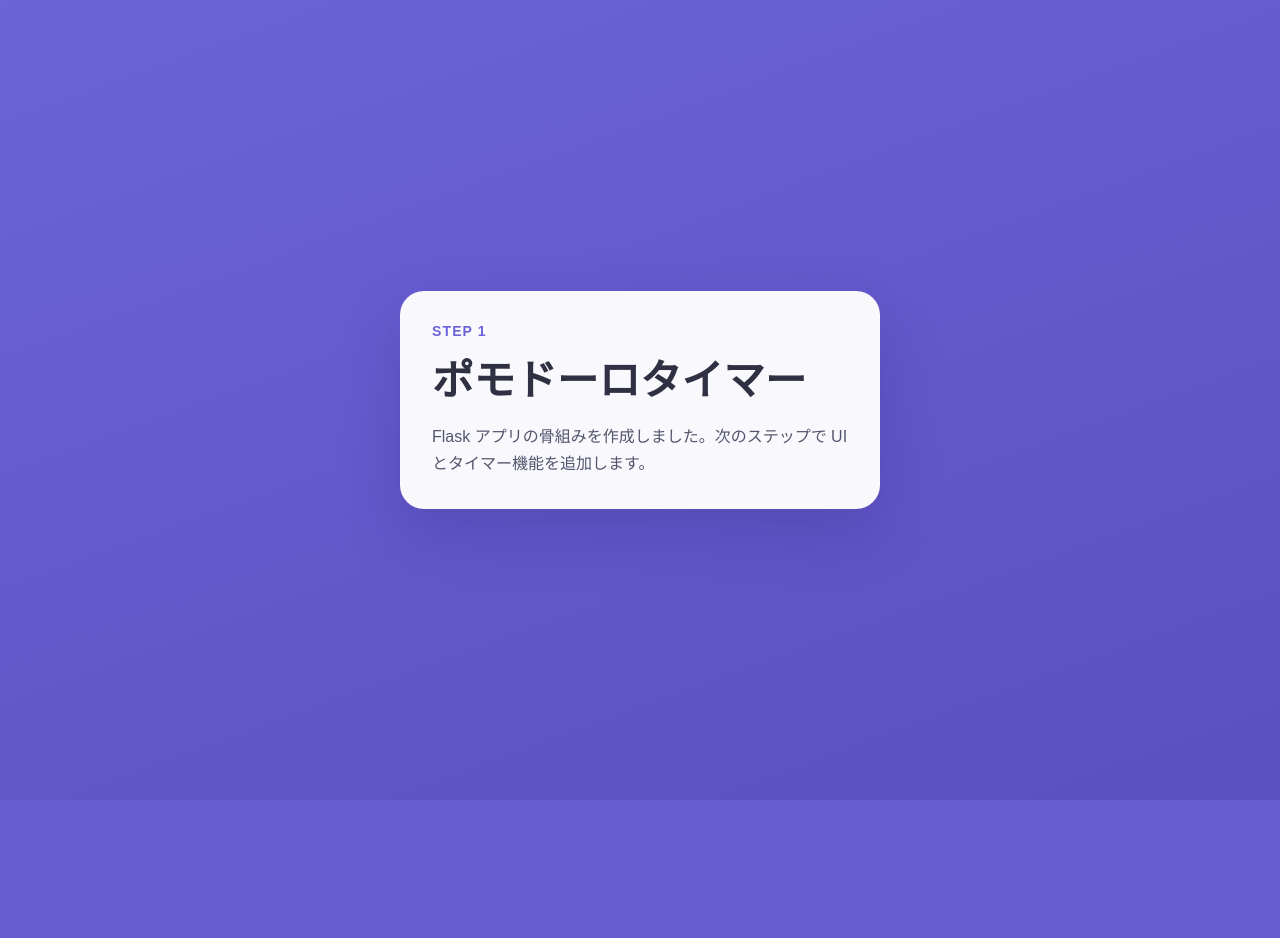
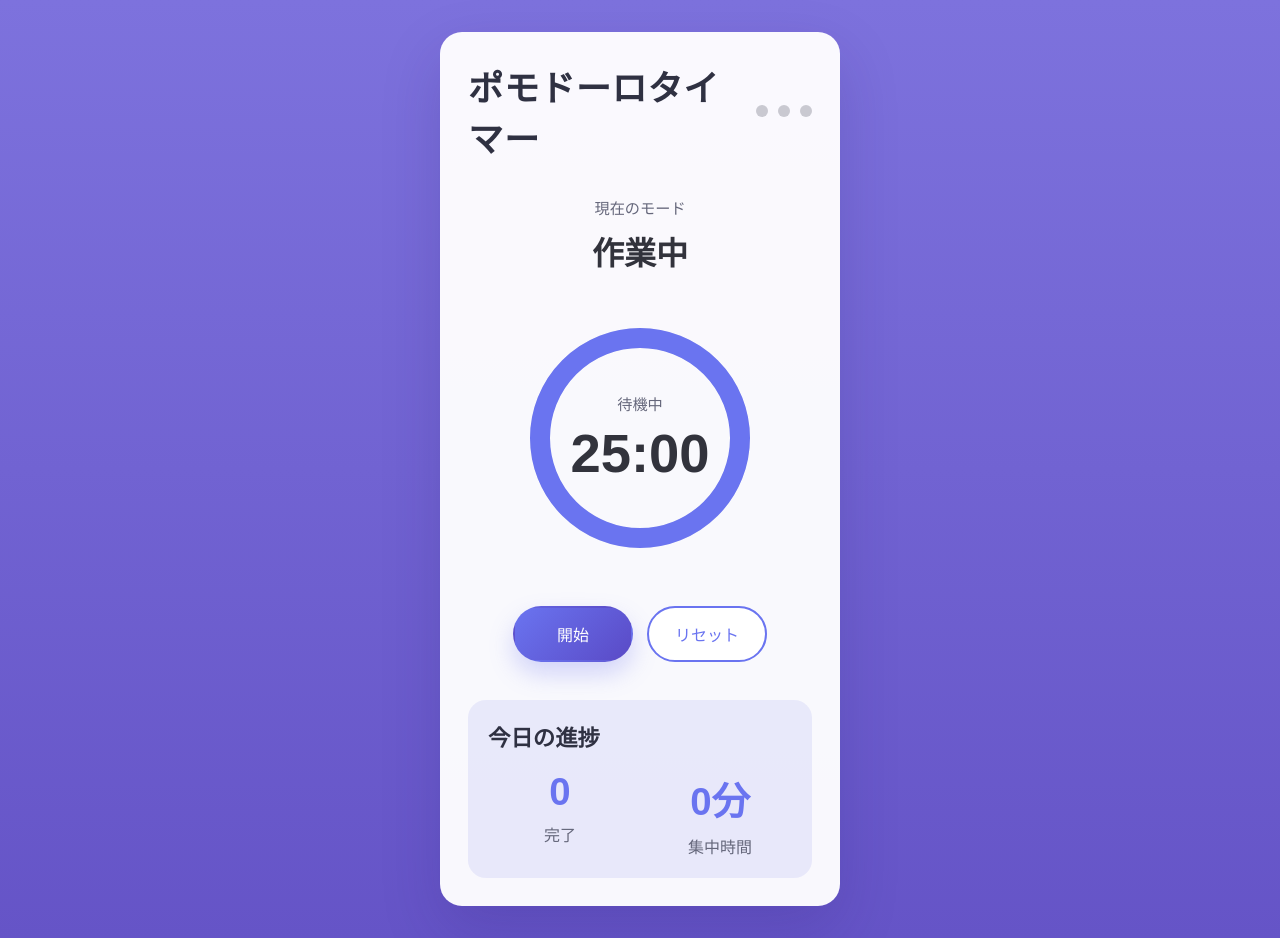
Before and after one commit to ZerA-one/2026-Github-Copilot-Workshop-Python, a Flask app: page / in a window 1280 px wide. Before the commit the page ends 800 px from the top, so only its background shows below. Run offline with Flask 3, Linux system fonts and the light colour scheme.

Commit message:
feat: add pomodoro client state persistence
Agent-Logs-Url: https://github.com/ZerA-one/2026-Github-Copilot-Workshop-Python/sessions/48117a49-7c44-411c-b8d6-b0d49ad2fa96

Co-authored-by: ZerA-one <63224232+ZerA-one@users.noreply.github.com>

```diff
--- a/1.pomodoro/static/css/style.css
+++ b/1.pomodoro/static/css/style.css
@@ -1,8 +1,18 @@
 :root {
     color-scheme: light;
     font-family: "Noto Sans JP", "Hiragino Sans", sans-serif;
-    background: linear-gradient(160deg, #6c63d9 0%, #5b50bf 100%);
+    background: linear-gradient(180deg, #7d72dd 0%, #6554c7 100%);
     color: #2f3142;
+    --page-bg-start: #7d72dd;
+    --page-bg-end: #6554c7;
+    --card-bg: rgba(255, 255, 255, 0.96);
+    --sub-card-bg: rgba(110, 117, 226, 0.12);
+    --primary: #6a74f0;
+    --primary-dark: #5a4ac6;
+    --text-main: #32333c;
+    --text-muted: #65677b;
+    --track: #e8ebf1;
+    --shadow: 0 24px 60px rgba(44, 29, 112, 0.18);
 }
 
 * {
@@ -12,40 +22,209 @@
 body {
     margin: 0;
     min-height: 100vh;
+    background: linear-gradient(180deg, var(--page-bg-start) 0%, var(--page-bg-end) 100%);
+}
+
+button {
+    font: inherit;
 }
 
 .page-shell {
     display: grid;
     min-height: 100vh;
     place-items: center;
-    padding: 24px;
+    padding: 32px 20px;
 }
 
-.card {
-    width: min(100%, 480px);
-    padding: 32px;
-    border-radius: 24px;
-    background: rgba(255, 255, 255, 0.96);
-    box-shadow: 0 24px 60px rgba(44, 29, 112, 0.22);
+.app-card {
+    width: min(100%, 400px);
+    padding: 28px;
+    border-radius: 22px;
+    background: var(--card-bg);
+    box-shadow: var(--shadow);
 }
 
-.eyebrow {
-    margin: 0 0 8px;
-    font-size: 0.875rem;
-    font-weight: 700;
-    letter-spacing: 0.08em;
-    text-transform: uppercase;
-    color: #6c63d9;
+.window-bar {
+    display: flex;
+    align-items: center;
+    justify-content: space-between;
+    gap: 16px;
 }
 
-h1 {
+.window-bar h1 {
     margin: 0;
-    font-size: clamp(2rem, 4vw, 2.6rem);
+    font-size: clamp(1.8rem, 4vw, 2.2rem);
+    letter-spacing: 0.02em;
 }
 
-.lead {
-    margin: 16px 0 0;
-    font-size: 1rem;
-    line-height: 1.7;
-    color: #53566d;
+.window-actions {
+    display: flex;
+    gap: 10px;
 }
+
+.window-actions span {
+    width: 12px;
+    height: 12px;
+    border-radius: 50%;
+    background: rgba(47, 49, 66, 0.24);
+}
+
+.timer-section {
+    margin-top: 34px;
+    text-align: center;
+}
+
+.mode-heading {
+    margin: 0;
+    font-size: 0.95rem;
+    color: var(--text-muted);
+}
+
+.current-mode {
+    margin: 10px 0 0;
+    font-size: 2rem;
+    font-weight: 700;
+    color: var(--text-main);
+}
+
+.timer-visual {
+    position: relative;
+    width: min(100%, 280px);
+    margin: 24px auto 0;
+}
+
+.progress-ring {
+    display: block;
+    width: 100%;
+    height: auto;
+    transform: rotate(-90deg);
+}
+
+.progress-ring-track,
+.progress-ring-value {
+    fill: none;
+    stroke-width: 20;
+}
+
+.progress-ring-track {
+    stroke: var(--track);
+}
+
+.progress-ring-value {
+    stroke: var(--primary);
+    stroke-linecap: round;
+    transition: stroke-dashoffset 0.2s ease;
+}
+
+.timer-readout {
+    position: absolute;
+    inset: 0;
+    display: grid;
+    place-content: center;
+    gap: 8px;
+}
+
+.session-status {
+    margin: 0;
+    font-size: 0.95rem;
+    color: var(--text-muted);
+}
+
+.remaining-time {
+    margin: 0;
+    font-size: clamp(2.8rem, 9vw, 3.4rem);
+    font-weight: 700;
+    color: var(--text-main);
+}
+
+.actions {
+    display: flex;
+    justify-content: center;
+    gap: 14px;
+    margin-top: 28px;
+    flex-wrap: wrap;
+}
+
+.button {
+    min-width: 120px;
+    padding: 14px 24px;
+    border-radius: 999px;
+    border: 2px solid transparent;
+    cursor: pointer;
+    transition: transform 0.15s ease, box-shadow 0.15s ease, opacity 0.15s ease;
+}
+
+.button:hover {
+    transform: translateY(-1px);
+}
+
+.button:disabled {
+    cursor: default;
+    opacity: 0.55;
+    transform: none;
+}
+
+.button-primary {
+    color: #ffffff;
+    background: linear-gradient(135deg, var(--primary) 0%, var(--primary-dark) 100%);
+    box-shadow: 0 12px 24px rgba(106, 116, 240, 0.28);
+}
+
+.button-secondary {
+    color: var(--primary);
+    background: #ffffff;
+    border-color: var(--primary);
+}
+
+.stats-card {
+    margin-top: 38px;
+    padding: 20px;
+    border-radius: 18px;
+    background: var(--sub-card-bg);
+}
+
+.stats-card h2 {
+    margin: 0;
+    font-size: 1.4rem;
+}
+
+.stats-grid {
+    display: grid;
+    grid-template-columns: repeat(2, minmax(0, 1fr));
+    gap: 16px;
+    margin-top: 18px;
+}
+
+.stat-item {
+    text-align: center;
+}
+
+.stat-value {
+    margin: 0;
+    font-size: clamp(2rem, 6vw, 2.4rem);
+    font-weight: 700;
+    color: var(--primary);
+}
+
+.stat-label {
+    margin: 8px 0 0;
+    color: var(--text-muted);
+}
+
+@media (max-width: 520px) {
+    .app-card {
+        padding: 22px;
+    }
+
+    .window-bar {
+        align-items: flex-start;
+    }
+
+    .window-bar h1 {
+        font-size: 1.9rem;
+    }
+
+    .stats-grid {
+        grid-template-columns: 1fr;
+    }
+}
--- a/1.pomodoro/static/js/pomodoro-state.js
+++ b/1.pomodoro/static/js/pomodoro-state.js
@@ -1 +1,164 @@
-// Step 4 で画面状態と localStorage 復元を実装する。
+(function () {
+    const STORAGE_KEY = "pomodoro.timer.state.v1";
+    const VALID_MODES = new Set(["work", "shortBreak", "longBreak"]);
+    const VALID_SESSION_STATUSES = new Set(["idle", "running", "paused", "finished"]);
+    const DEFAULT_DURATIONS = {
+        work: 25 * 60,
+        shortBreak: 5 * 60,
+        longBreak: 15 * 60,
+    };
+
+    const subscribers = new Set();
+    let state = createDefaultState();
+
+    function createDefaultState() {
+        return {
+            mode: "work",
+            remainingSeconds: DEFAULT_DURATIONS.work,
+            durationSeconds: DEFAULT_DURATIONS.work,
+            sessionStatus: "idle",
+            completedCount: 0,
+            focusedSeconds: 0,
+            endTimestamp: null,
+            completedForCurrentRun: false,
+        };
+    }
+
+    function getStorage() {
+        try {
+            return window.localStorage;
+        } catch (error) {
+            return null;
+        }
+    }
+
+    function getDefaultDuration(mode) {
+        return DEFAULT_DURATIONS[mode] || DEFAULT_DURATIONS.work;
+    }
+
+    function toNonNegativeInteger(value, fallback) {
+        if (!Number.isFinite(value)) {
+            return fallback;
+        }
+
+        return Math.max(0, Math.floor(value));
+    }
+
+    function sanitizeState(candidate) {
+        if (!candidate || typeof candidate !== "object" || Array.isArray(candidate)) {
+            return createDefaultState();
+        }
+
+        const mode = VALID_MODES.has(candidate.mode) ? candidate.mode : "work";
+        const durationSeconds = toNonNegativeInteger(candidate.durationSeconds, getDefaultDuration(mode)) || getDefaultDuration(mode);
+        const remainingSeconds = Math.min(
+            toNonNegativeInteger(candidate.remainingSeconds, durationSeconds),
+            durationSeconds
+        );
+        const sessionStatus = VALID_SESSION_STATUSES.has(candidate.sessionStatus)
+            ? candidate.sessionStatus
+            : "idle";
+        const completedCount = toNonNegativeInteger(candidate.completedCount, 0);
+        const focusedSeconds = toNonNegativeInteger(candidate.focusedSeconds, 0);
+        const endTimestamp = Number.isFinite(candidate.endTimestamp)
+            ? Math.floor(candidate.endTimestamp)
+            : null;
+
+        return {
+            mode,
+            remainingSeconds,
+            durationSeconds,
+            sessionStatus,
+            completedCount,
+            focusedSeconds,
+            endTimestamp,
+            completedForCurrentRun: Boolean(candidate.completedForCurrentRun),
+        };
+    }
+
+    function persistState() {
+        const storage = getStorage();
+
+        if (!storage) {
+            return;
+        }
+
+        try {
+            storage.setItem(STORAGE_KEY, JSON.stringify(state));
+        } catch (error) {
+            // localStorage が利用できない場合はメモリ上だけで継続する。
+        }
+    }
+
+    function emitChange() {
+        const snapshot = getState();
+        subscribers.forEach((listener) => listener(snapshot));
+    }
+
+    function getState() {
+        return { ...state };
+    }
+
+    function replaceState(nextState) {
+        state = sanitizeState(nextState);
+        persistState();
+        emitChange();
+        return getState();
+    }
+
+    function updateState(partialState) {
+        return replaceState({ ...state, ...partialState });
+    }
+
+    function loadState() {
+        const storage = getStorage();
+
+        if (!storage) {
+            state = createDefaultState();
+            return getState();
+        }
+
+        try {
+            const storedValue = storage.getItem(STORAGE_KEY);
+
+            if (!storedValue) {
+                state = createDefaultState();
+                persistState();
+                return getState();
+            }
+
+            state = sanitizeState(JSON.parse(storedValue));
+        } catch (error) {
+            state = createDefaultState();
+
+            try {
+                storage.removeItem(STORAGE_KEY);
+            } catch (storageError) {
+                // 破損データ削除ができなくてもデフォルト状態で継続する。
+            }
+
+            persistState();
+        }
+
+        return getState();
+    }
+
+    function subscribe(listener) {
+        subscribers.add(listener);
+
+        return function unsubscribe() {
+            subscribers.delete(listener);
+        };
+    }
+
+    window.PomodoroState = {
+        DEFAULT_DURATIONS,
+        createDefaultState,
+        getDefaultDuration,
+        getState,
+        loadState,
+        replaceState,
+        subscribe,
+        updateState,
+    };
+})();
--- a/1.pomodoro/static/js/pomodoro-ui.js
+++ b/1.pomodoro/static/js/pomodoro-ui.js
@@ -1 +1,96 @@
-// Step 2 で UI 描画ロジックを実装する。
+(function () {
+    const MODE_LABELS = {
+        work: "作業中",
+        shortBreak: "短い休憩",
+        longBreak: "長い休憩",
+    };
+
+    const SESSION_STATUS_LABELS = {
+        idle: "待機中",
+        running: "進行中",
+        paused: "一時停止中",
+        finished: "完了",
+    };
+
+    let elements = null;
+
+    function formatTime(totalSeconds) {
+        const minutes = Math.floor(totalSeconds / 60);
+        const seconds = totalSeconds % 60;
+
+        return String(minutes).padStart(2, "0") + ":" + String(seconds).padStart(2, "0");
+    }
+
+    function formatFocusedTime(totalSeconds) {
+        const totalMinutes = Math.floor(totalSeconds / 60);
+        const hours = Math.floor(totalMinutes / 60);
+        const minutes = totalMinutes % 60;
+
+        if (hours > 0) {
+            return `${hours}時間${minutes}分`;
+        }
+
+        return `${totalMinutes}分`;
+    }
+
+    function calculateProgressOffset(state) {
+        const radius = Number(elements.progressRing.getAttribute("r"));
+        const circumference = 2 * Math.PI * radius;
+        const duration = Math.max(state.durationSeconds, 1);
+        const progressRatio = Math.max(0, Math.min(1, state.remainingSeconds / duration));
+
+        elements.progressRing.style.strokeDasharray = String(circumference);
+        return circumference * (1 - progressRatio);
+    }
+
+    function getStartButtonLabel(sessionStatus) {
+        if (sessionStatus === "running") {
+            return "一時停止";
+        }
+
+        if (sessionStatus === "paused") {
+            return "再開";
+        }
+
+        return "開始";
+    }
+
+    function render(state) {
+        if (!elements) {
+            return;
+        }
+
+        elements.currentMode.textContent = MODE_LABELS[state.mode] || MODE_LABELS.work;
+        elements.sessionStatus.textContent = SESSION_STATUS_LABELS[state.sessionStatus] || SESSION_STATUS_LABELS.idle;
+        elements.remainingTime.textContent = formatTime(state.remainingSeconds);
+        elements.completedCount.textContent = String(state.completedCount);
+        elements.focusedTime.textContent = formatFocusedTime(state.focusedSeconds);
+        elements.startButton.textContent = getStartButtonLabel(state.sessionStatus);
+        elements.progressRing.style.strokeDashoffset = String(calculateProgressOffset(state));
+    }
+
+    function init() {
+        elements = {
+            currentMode: document.getElementById("current-mode"),
+            sessionStatus: document.getElementById("session-status"),
+            remainingTime: document.getElementById("remaining-time"),
+            progressRing: document.getElementById("progress-ring"),
+            completedCount: document.getElementById("completed-count"),
+            focusedTime: document.getElementById("focused-time"),
+            startButton: document.getElementById("start-button"),
+            resetButton: document.getElementById("reset-button"),
+        };
+
+        if (!window.PomodoroState) {
+            return;
+        }
+
+        window.PomodoroState.subscribe(render);
+        render(window.PomodoroState.getState());
+    }
+
+    window.PomodoroUI = {
+        init,
+        render,
+    };
+})();
--- a/1.pomodoro/static/js/timer-engine.js
+++ b/1.pomodoro/static/js/timer-engine.js
@@ -1 +1,165 @@
-// Step 3 でタイマーエンジンを実装する。
+(function () {
+    const TICK_INTERVAL_MS = 250;
+    let timerId = null;
+
+    function now() {
+        return Date.now();
+    }
+
+    function clearTimer() {
+        if (timerId !== null) {
+            window.clearInterval(timerId);
+            timerId = null;
+        }
+    }
+
+    function calculateRemainingSeconds(endTimestamp) {
+        return Math.max(0, Math.ceil((endTimestamp - now()) / 1000));
+    }
+
+    function completeSession() {
+        clearTimer();
+
+        const currentState = window.PomodoroState.getState();
+        const nextState = {
+            sessionStatus: "finished",
+            remainingSeconds: 0,
+            endTimestamp: null,
+        };
+
+        if (currentState.mode === "work" && !currentState.completedForCurrentRun) {
+            nextState.completedCount = currentState.completedCount + 1;
+            nextState.focusedSeconds = currentState.focusedSeconds + currentState.durationSeconds;
+            nextState.completedForCurrentRun = true;
+        }
+
+        window.PomodoroState.updateState(nextState);
+    }
+
+    function syncRunningTimer() {
+        const currentState = window.PomodoroState.getState();
+
+        if (currentState.sessionStatus !== "running" || !currentState.endTimestamp) {
+            clearTimer();
+            return;
+        }
+
+        const nextRemainingSeconds = calculateRemainingSeconds(currentState.endTimestamp);
+
+        if (nextRemainingSeconds <= 0) {
+            completeSession();
+            return;
+        }
+
+        if (nextRemainingSeconds !== currentState.remainingSeconds) {
+            window.PomodoroState.updateState({ remainingSeconds: nextRemainingSeconds });
+        }
+    }
+
+    function startTicking() {
+        clearTimer();
+        timerId = window.setInterval(syncRunningTimer, TICK_INTERVAL_MS);
+        syncRunningTimer();
+    }
+
+    function startOrResumeTimer() {
+        const currentState = window.PomodoroState.getState();
+        const durationSeconds = currentState.durationSeconds || window.PomodoroState.getDefaultDuration(currentState.mode);
+        const remainingSeconds = currentState.sessionStatus === "finished"
+            ? durationSeconds
+            : Math.max(currentState.remainingSeconds, 1);
+
+        window.PomodoroState.updateState({
+            remainingSeconds,
+            durationSeconds,
+            sessionStatus: "running",
+            endTimestamp: now() + remainingSeconds * 1000,
+            completedForCurrentRun: false,
+        });
+
+        startTicking();
+    }
+
+    function pauseTimer() {
+        const currentState = window.PomodoroState.getState();
+
+        if (currentState.sessionStatus !== "running" || !currentState.endTimestamp) {
+            return;
+        }
+
+        clearTimer();
+        window.PomodoroState.updateState({
+            sessionStatus: "paused",
+            remainingSeconds: calculateRemainingSeconds(currentState.endTimestamp),
+            endTimestamp: null,
+        });
+    }
+
+    function resetTimer() {
+        clearTimer();
+
+        const currentState = window.PomodoroState.getState();
+        const durationSeconds = window.PomodoroState.getDefaultDuration(currentState.mode);
+
+        window.PomodoroState.updateState({
+            remainingSeconds: durationSeconds,
+            durationSeconds,
+            sessionStatus: "idle",
+            endTimestamp: null,
+            completedForCurrentRun: false,
+        });
+    }
+
+    function bindEvents() {
+        const startButton = document.getElementById("start-button");
+        const resetButton = document.getElementById("reset-button");
+
+        if (startButton) {
+            startButton.addEventListener("click", function () {
+                const currentState = window.PomodoroState.getState();
+
+                if (currentState.sessionStatus === "running") {
+                    pauseTimer();
+                    return;
+                }
+
+                startOrResumeTimer();
+            });
+        }
+
+        if (resetButton) {
+            resetButton.addEventListener("click", resetTimer);
+        }
+    }
+
+    function restoreRunningSessionIfNeeded() {
+        const currentState = window.PomodoroState.getState();
+
+        if (currentState.sessionStatus !== "running" || !currentState.endTimestamp) {
+            return;
+        }
+
+        const remainingSeconds = calculateRemainingSeconds(currentState.endTimestamp);
+
+        if (remainingSeconds <= 0) {
+            completeSession();
+            return;
+        }
+
+        window.PomodoroState.updateState({ remainingSeconds });
+        startTicking();
+    }
+
+    function init() {
+        if (!window.PomodoroState || !window.PomodoroUI) {
+            return;
+        }
+
+        window.PomodoroState.loadState();
+        window.PomodoroUI.init();
+        bindEvents();
+        restoreRunningSessionIfNeeded();
+    }
+
+    document.addEventListener("DOMContentLoaded", init);
+})();
--- a/1.pomodoro/templates/index.html
+++ b/1.pomodoro/templates/index.html
@@ -8,16 +8,57 @@
 </head>
 <body>
     <main class="page-shell">
-        <section class="card">
-            <p class="eyebrow">Step 1</p>
-            <h1>ポモドーロタイマー</h1>
-            <p class="lead">Flask アプリの骨組みを作成しました。次のステップで UI とタイマー機能を追加します。</p>
+        <section class="app-card">
+            <div class="window-bar">
+                <h1>ポモドーロタイマー</h1>
+                <div class="window-actions" aria-hidden="true">
+                    <span></span>
+                    <span></span>
+                    <span></span>
+                </div>
+            </div>
+
+            <section class="timer-section" aria-label="タイマー">
+                <p class="mode-heading">現在のモード</p>
+                <p id="current-mode" class="current-mode">作業中</p>
+
+                <div class="timer-visual">
+                    <svg class="progress-ring" viewBox="0 0 280 280" aria-hidden="true">
+                        <circle class="progress-ring-track" cx="140" cy="140" r="100"></circle>
+                        <circle id="progress-ring" class="progress-ring-value" cx="140" cy="140" r="100"></circle>
+                    </svg>
+
+                    <div class="timer-readout">
+                        <p id="session-status" class="session-status">待機中</p>
+                        <p id="remaining-time" class="remaining-time">25:00</p>
+                    </div>
+                </div>
+
+                <div class="actions">
+                    <button id="start-button" class="button button-primary" type="button">開始</button>
+                    <button id="reset-button" class="button button-secondary" type="button">リセット</button>
+                </div>
+            </section>
+
+            <section class="stats-card" aria-label="今日の進捗">
+                <h2>今日の進捗</h2>
+                <div class="stats-grid">
+                    <div class="stat-item">
+                        <p id="completed-count" class="stat-value">0</p>
+                        <p class="stat-label">完了</p>
+                    </div>
+                    <div class="stat-item">
+                        <p id="focused-time" class="stat-value">0分</p>
+                        <p class="stat-label">集中時間</p>
+                    </div>
+                </div>
+            </section>
         </section>
     </main>
 
-    <script src="{{ url_for('static', filename='js/timer-engine.js') }}"></script>
-    <script src="{{ url_for('static', filename='js/pomodoro-state.js') }}"></script>
-    <script src="{{ url_for('static', filename='js/pomodoro-ui.js') }}"></script>
-    <script src="{{ url_for('static', filename='js/pomodoro-api.js') }}"></script>
+    <script defer src="{{ url_for('static', filename='js/pomodoro-state.js') }}"></script>
+    <script defer src="{{ url_for('static', filename='js/pomodoro-ui.js') }}"></script>
+    <script defer src="{{ url_for('static', filename='js/timer-engine.js') }}"></script>
+    <script defer src="{{ url_for('static', filename='js/pomodoro-api.js') }}"></script>
 </body>
 </html>
```
Also changed, not shown: 1.pomodoro/tests/test_api.py (+4 -1 lines).
